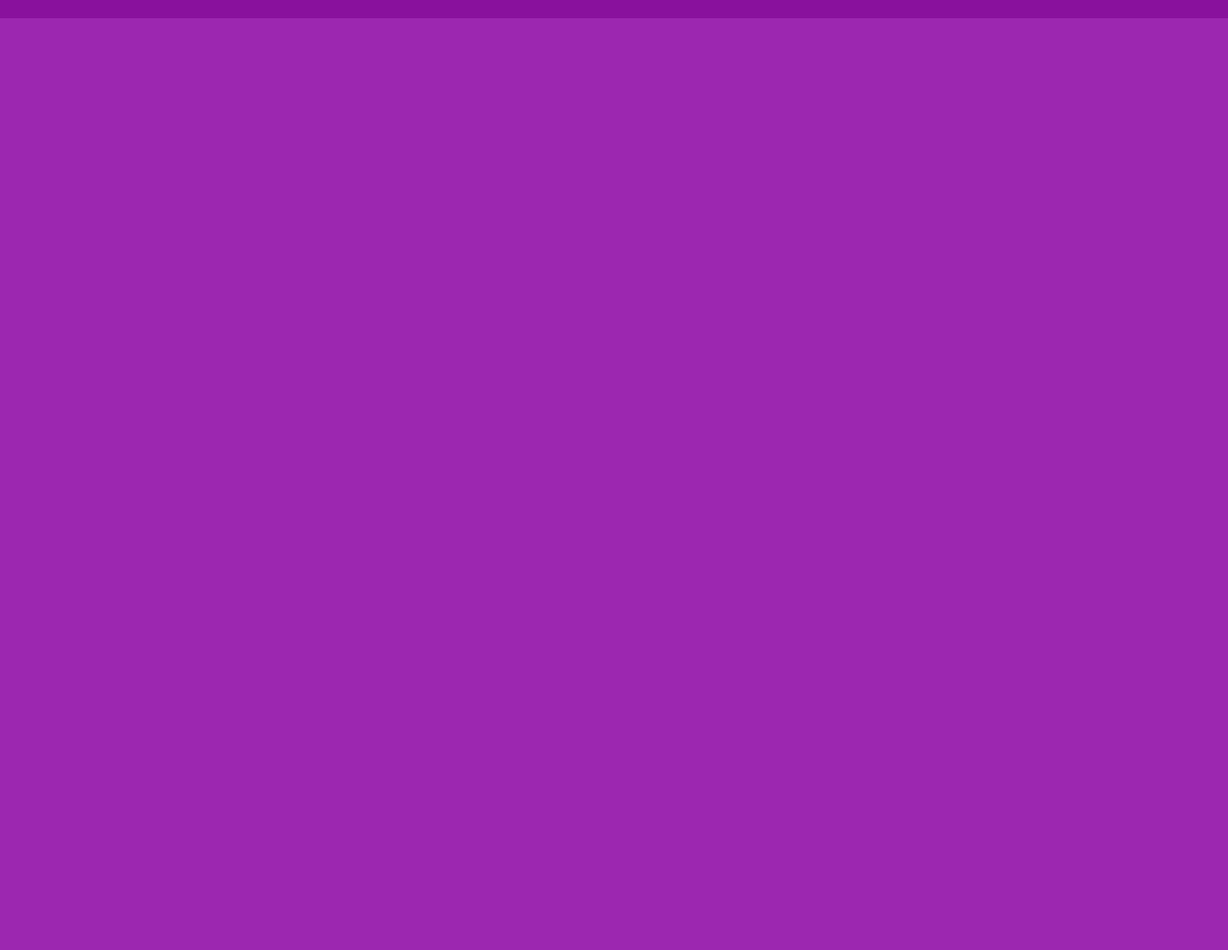
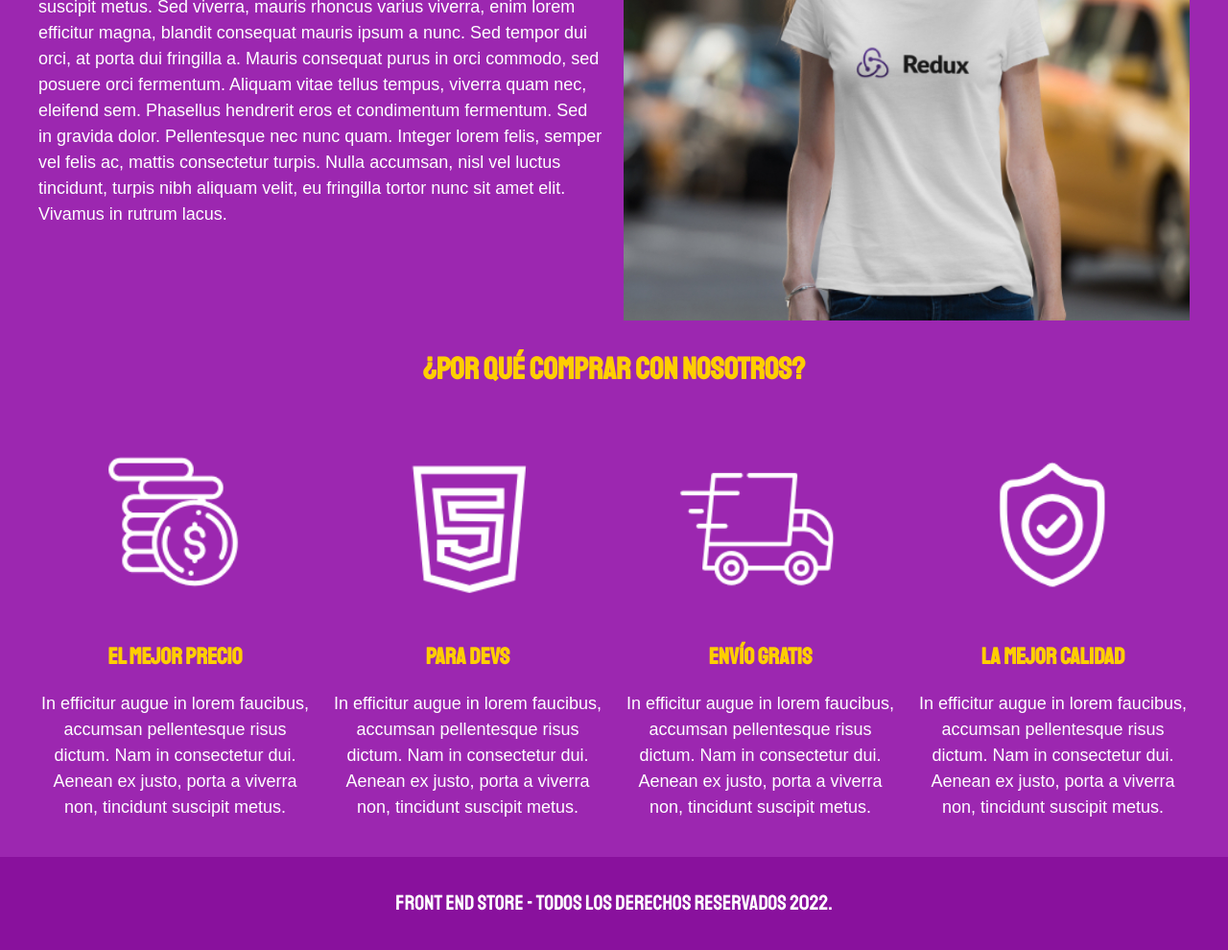
Before and after one commit to RubenHoodESP/FrontEndStore, a plain HTML site: page nosotros.html in a window 1280 px wide. Shown: the part 421-1411 px from the top of the page at 96% size. Before the commit the page ends 800 px from the top, so only its background shows below. Drawn offline with Linux system fonts and the light colour scheme.

Commit message:
Finalizado

```diff
--- a/css/style.css
+++ b/css/style.css
@@ -33,7 +33,7 @@ a {
     text-decoration: none;
 }
 img {
-    max-width: 100%;
+    width: 100%;
 }
 .contenedor {
     max-width: 120rem;
@@ -111,9 +111,6 @@ h3 {
     background-color: var(--primarioOscuro);
     padding: 1rem;
 }
-.producto__imagen {
-    width: 100%;
-}
 .producto__informacion {
 
 }
@@ -153,3 +150,84 @@ h3 {
         grid-column: 2 / 4;
     }
 }
+
+/* Nosotros */
+.nosotros {
+    display: grid;
+    grid-template-rows: repeat(2, auto);
+}
+@media (min-width: 768px) {
+    .nosotros {
+        grid-template-columns: repeat(2, 1fr);
+        column-gap: 2rem;
+    }
+}
+.nosotros__contenido {
+
+}
+.nosotros__imagen {
+    grid-row: 1 / 2;
+}
+@media (min-width: 768px) {
+    .nosotros__imagen {
+        grid-column: 2 / 3;
+    }
+}
+
+/* Bloques */
+.bloques {
+    display: grid;
+    grid-template-columns: repeat(2, 1fr);
+    gap: 2rem;
+}
+@media (min-width: 768px) {
+    .bloques {
+        grid-template-columns: repeat(4, 1fr);
+    }
+}
+.bloque {
+    text-align: center;
+}
+.bloque__titulo {
+    margin: 0;
+}
+
+/* Pagina del producto */
+
+@media (min-width: 768px) {
+    .camisa {
+        display: grid;
+        grid-template-columns: repeat(2, 1fr);
+        column-gap: 2rem;
+    }
+}
+.formulario {
+    display: grid;
+    grid-template-columns: repeat(2, 1fr);
+    gap: 2rem;
+}
+.formulario__campo {
+    border: 1rem solid var(--primarioOscuro);
+    background-color: transparent;
+    color: var(--blanco);
+    font-size: 2rem;
+    font-family: Arial, Helvetica, sans-serif;
+    padding: 1rem;
+    appearance: none;
+}
+.formulario__submit {
+    background-color: var(--secundario);
+    border: none;
+    font-size: 2rem;
+    font-family: var(--fuentePrincipal);
+    padding: 2rem;
+    transition: background-color .3s ease;
+    grid-column: 1 / 3;
+}
+.formulario__submit:hover {
+    cursor: pointer;
+    background-color: var(--secundarioOscuro);
+}
+.formulario__option {
+    color: var(--negro);
+}
--- a/nosotros.html
+++ b/nosotros.html
@@ -1,5 +1,6 @@
 <!DOCTYPE html>
 <html lang="en">
+
 <head>
     <meta charset="UTF-8">
     <meta name="viewport" content="width=device-width, initial-scale=1.0">
@@ -8,6 +9,7 @@
     <link href="https://fonts.googleapis.com/css2?family=Staatliches&display=swap" rel="stylesheet">
     <link rel="stylesheet" href="css/style.css">
 </head>
+
 <body>
     <header class="header">
         <a href="index.html">
@@ -21,12 +23,69 @@
     </nav>
 
     <main class="contenedor">
-        <h1>Nosotros</h1>
+        <h1>Sobre Nosotros</h1>
+
+        <div class="nosotros">
+            <div class="nosotros__contenido">
+                <p>
+                    In efficitur augue in lorem faucibus, accumsan pellentesque risus dictum. Nam in consectetur dui.
+                    Aenean ex justo, porta
+                    a viverra non, tincidunt suscipit metus. Sed viverra, mauris rhoncus varius viverra, enim lorem
+                    efficitur magna, blandit
+                    consequat mauris ipsum a nunc. Sed tempor dui orci, at porta dui fringilla a. Mauris consequat purus
+                    in orci commodo,
+                    sed posuere orci fermentum. Aliquam vitae tellus tempus, viverra quam nec, eleifend sem. Phasellus
+                    hendrerit eros et
+                    condimentum fermentum. Sed in gravida dolor. Pellentesque nec nunc quam. Integer lorem felis, semper
+                    vel felis ac,
+                    mattis consectetur turpis. Nulla accumsan, nisl vel luctus tincidunt, turpis nibh aliquam velit, eu
+                    fringilla tortor
+                    nunc sit amet elit. Vivamus in rutrum lacus.
+                </p>
+            </div>
+            <img class="nosotros__imagen" src="img/nosotros.jpg" alt="imagen nosotros">
+        </div>
     </main>
+
+    <section class="contenedor comprar">
+        <h2 class="comprar__titulo">¿Por qué comprar con nosotros?</h2>
+
+        <div class="bloques">
+            <div class="bloque">
+                <img class="bloque__imagen" src="img/icono_1.png" alt="por qué comprar">
+                <h3 class="bloque__titulo">El mejor precio</h3>
+                <p>In efficitur augue in lorem faucibus, accumsan pellentesque risus dictum. Nam in consectetur dui.
+                    Aenean ex justo, porta
+                    a viverra non, tincidunt suscipit metus.</p>
+            </div> <!-- .bloque -->
+            <div class="bloque">
+                <img class="bloque__imagen" src="img/icono_2.png" alt="por qué comprar">
+                <h3 class="bloque__titulo">Para Devs</h3>
+                <p>In efficitur augue in lorem faucibus, accumsan pellentesque risus dictum. Nam in consectetur dui.
+                    Aenean ex justo, porta
+                    a viverra non, tincidunt suscipit metus.</p>
+            </div> <!-- .bloque -->
+            <div class="bloque">
+                <img class="bloque__imagen" src="img/icono_3.png" alt="por qué comprar">
+                <h3 class="bloque__titulo">Envío gratis</h3>
+                <p>In efficitur augue in lorem faucibus, accumsan pellentesque risus dictum. Nam in consectetur dui.
+                    Aenean ex justo, porta
+                    a viverra non, tincidunt suscipit metus.</p>
+            </div> <!-- .bloque -->
+            <div class="bloque">
+                <img class="bloque__imagen" src="img/icono_4.png" alt="por qué comprar">
+                <h3 class="bloque__titulo">La mejor calidad</h3>
+                <p>In efficitur augue in lorem faucibus, accumsan pellentesque risus dictum. Nam in consectetur dui.
+                    Aenean ex justo, porta
+                    a viverra non, tincidunt suscipit metus.</p>
+            </div> <!-- .bloque -->
+        </div> <!-- .bloques -->
+    </section>
 
     <footer class="footer">
         <p class="footer__texto">Front End Store - Todos los derechos Reservados 2022.</p>
     </footer>
 
 </body>
+
 </html>
```
Also changed, not shown: index.html (+1 -1 lines), producto.html (+23 -1 lines).
